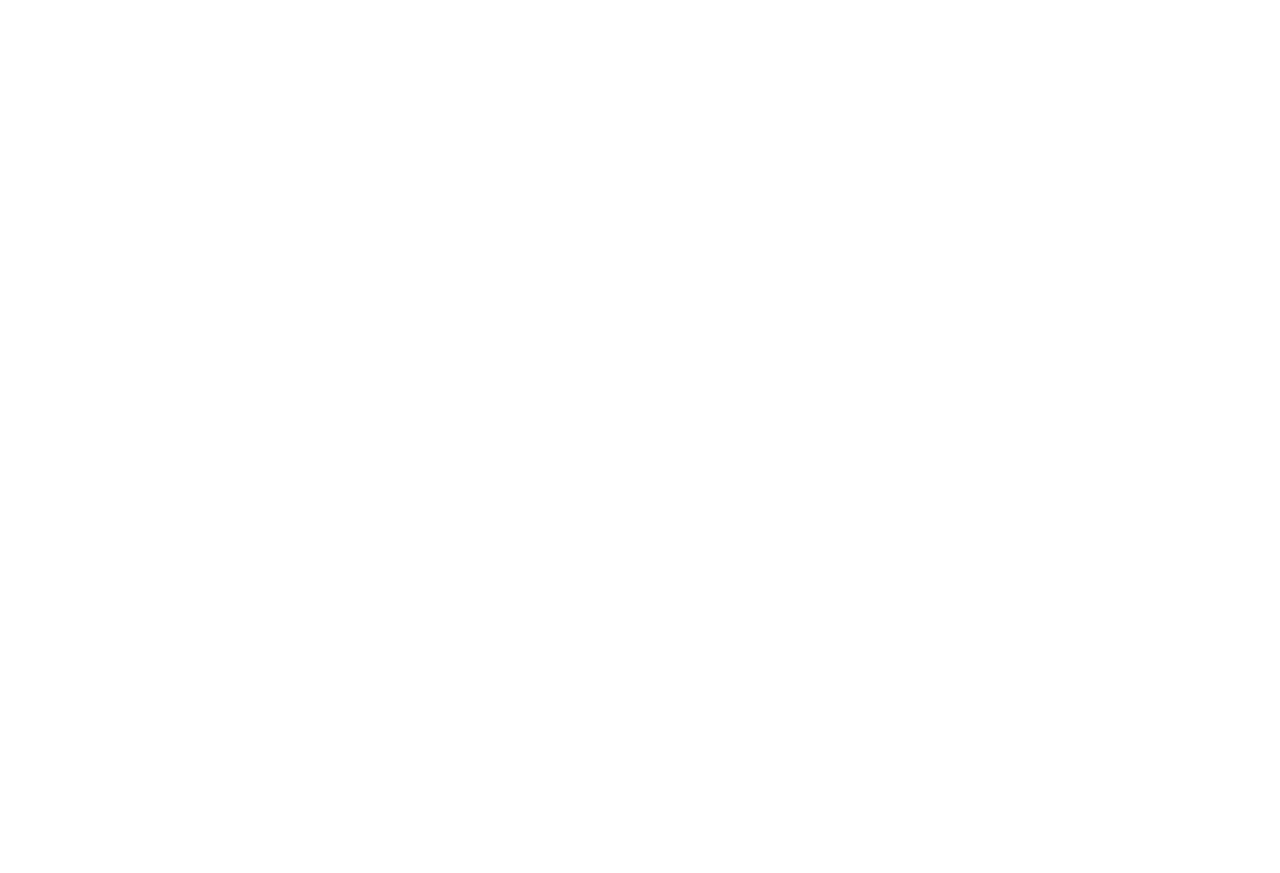
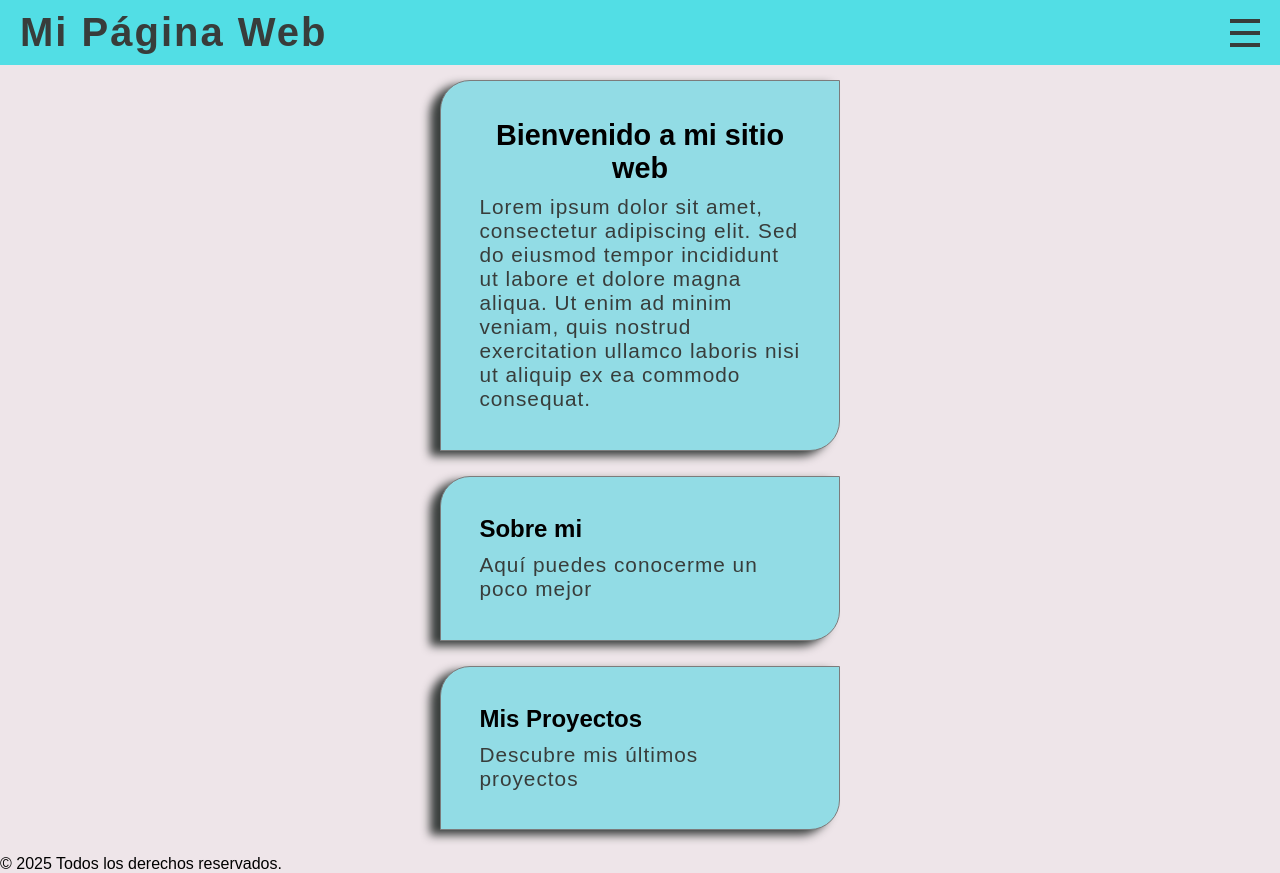
Before and after one commit to MatiCasiba/desafio-12-responsive, a website built with Vite: page index.html in a window 1280 px wide. Before the commit the page ends 800 px from the top, so only its background shows below. Built offline with nearby package versions, Linux system fonts and the light colour scheme.

Commit message:
Punto A: Creando un menu toogle, diseño de tarjetas, colores y ajuste del tamaño de letras

```diff
--- a/index.html
+++ b/index.html
@@ -6,7 +6,46 @@
     <title>Mi página web - Matias Casiba</title>
   </head>
   <body>
+    <header>
+      <h1>Mi Página Web</h1>
+      <input type="checkbox" id="menu">
 
+      <nav>
+        <ul>
+          <li><a href="">Inicio</a></li>
+          <li><a href="">Acreca de</a></li>
+          <li><a href="">Contacto</a></li>
+        </ul>
+      </nav>
+
+      <div class="menu-toogle">
+        <label for="menu" class="menu-toogle label">
+          <span class="menu-toogle top-bread"></span>
+          <span class="menu-toogle meat"></span>
+          <span class="menu-toogle bottom-bread"></span>
+        </label>
+      </div>
+    </header>
+
+    <main>
+
+      <div class="card">
+        <h2>Bienvenido a mi sitio web</h2>
+        <p>Lorem ipsum dolor sit amet, consectetur adipiscing elit. Sed do eiusmod tempor incididunt ut labore et dolore magna aliqua. Ut enim ad minim veniam, quis nostrud exercitation ullamco laboris nisi ut aliquip ex ea commodo consequat.</p>
+      </div>
+
+      <div class="card">
+        <h3>Sobre mi</h3>
+        <p>Aquí puedes conocerme un poco mejor</p>
+      </div>
+
+      <div class="card">
+        <h3>Mis Proyectos</h3>
+        <p>Descubre mis últimos proyectos</p>
+      </div>
+
+    </main>
+    <footer>© 2025 Todos los derechos reservados.</footer>
     <script type="module" src="/src/main.js"></script>
   </body>
 </html>
--- a/src/css/style.css
+++ b/src/css/style.css
@@ -1,5 +1,135 @@
+/* reset */
 * {
     margin: 0;
     padding: 0;
     box-sizing: border-box;
 }
+
+/* Variables de colores */
+:root{
+    --color1: #383d3b;
+    --color2: #eee5e9;
+    --color3: #7c7c7c;
+    --color4: #92dce5;
+    --color5: #52dee5;
+}
+
+/* estandar del cuerpo */
+body{
+    font-family: Arial, Helvetica, sans-serif;
+    font-size: 100%;
+    background-color: var(--color2);
+}
+
+/* diseños en el texto */
+h1{
+    font-size: 2.5rem;
+    letter-spacing: 2px;
+}
+h2{
+    font-size: 1.8rem;
+    text-align: center;
+    margin-bottom: 10px;
+}
+h3{
+    font-size: 1.5rem;
+    margin-bottom: 10px;
+}
+p{
+    font-size: 1.3rem;
+    color: var(--color1);
+    letter-spacing: 1px;
+}
+
+
+/* CARDS - Tarjetas */
+.card{
+    background-color: var(--color4);
+    max-width: 400px;
+
+    margin: auto;
+    margin-top: 15px;
+    margin-bottom: 25px;
+    padding: 3%;
+
+    border-top-left-radius: 30px;
+    border-bottom-right-radius: 30px;
+    border:1px solid var(--color3);
+
+    box-shadow: -10px 5px 10px var(--color1);
+}
+
+
+/* HEADER */
+header{
+    display: flex;
+    justify-content: space-between;
+    align-items: center;
+    background-color: var(--color5);
+    padding: 10px 20px;
+    color: var(--color1);
+    position: relative;
+}
+
+nav {
+    position: absolute;
+    top: 60px;
+    left: 0;
+    width: 100%;
+    background-color: var(--color5);
+    display: none;
+}
+
+nav ul{
+    list-style: none;
+    padding: 0;
+    margin: 0;
+}
+
+nav ul li{
+    text-align: center;
+    padding: 15px;
+    font-size: 1.2rem;
+}
+
+nav ul li a{
+    color: var(--color1);
+    text-decoration: none;
+    display: block;
+
+}
+
+#menu{
+    display: none;
+}
+
+#menu:checked ~ nav {
+    display: block;
+}
+
+.menu-toogle{
+    display: flex;
+    flex-direction: column;
+    cursor: pointer;
+    width: 30px;
+}
+
+.menu-toogle span{
+    background-color: var(--color1);
+    height: 4px;
+    width: 30px;
+    margin: 4px 0;
+    transition: transform 0.3s, opacity 0.3s;
+}
+
+#menu:checked ~ .menu-toogle .top-bread{
+    transform: translateY(8px) rotate(45deg);
+
+}
+#menu:checked ~ .menu-toogle .meat{
+    opacity: 0;
+}
+
+#menu:checked ~ .menu-toogle .bottom-bread{
+    transform: translateY(-8px) rotate(-45deg);
+}
```
Also changed, not shown: README.md.
